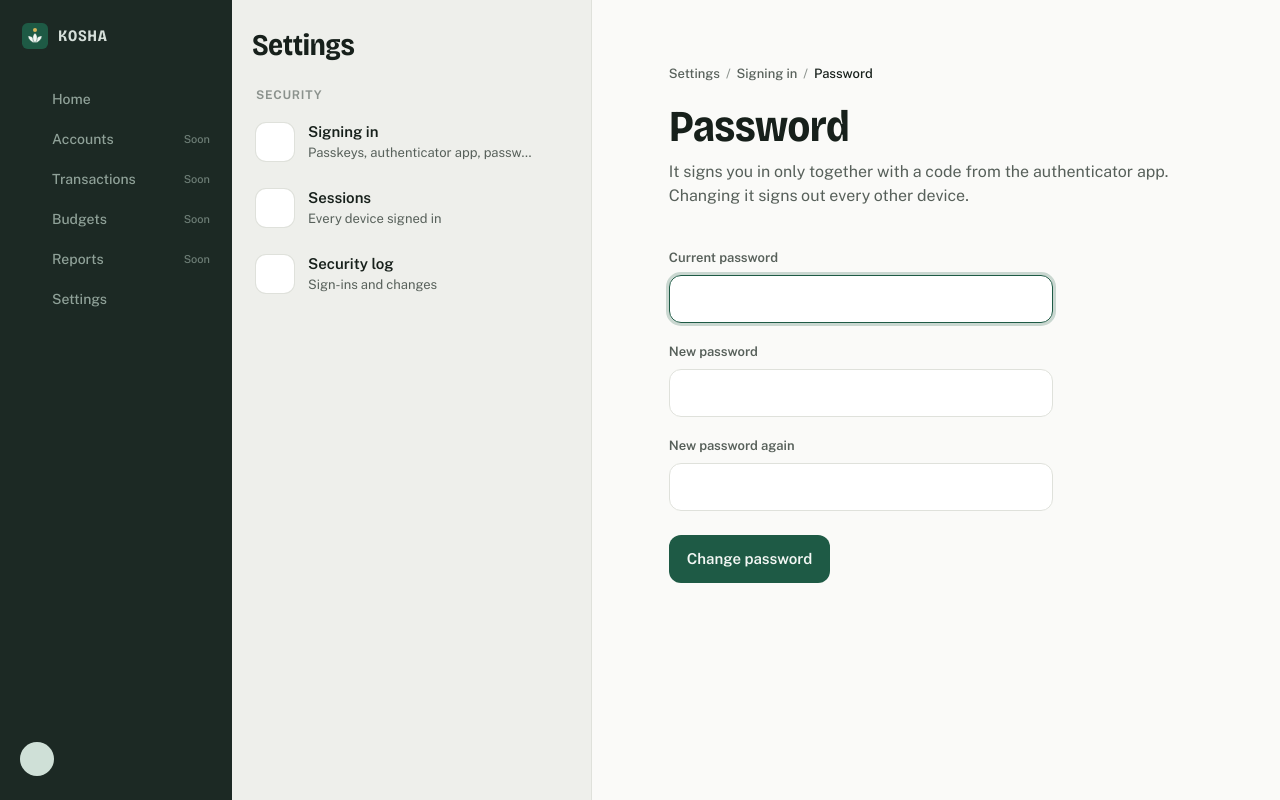
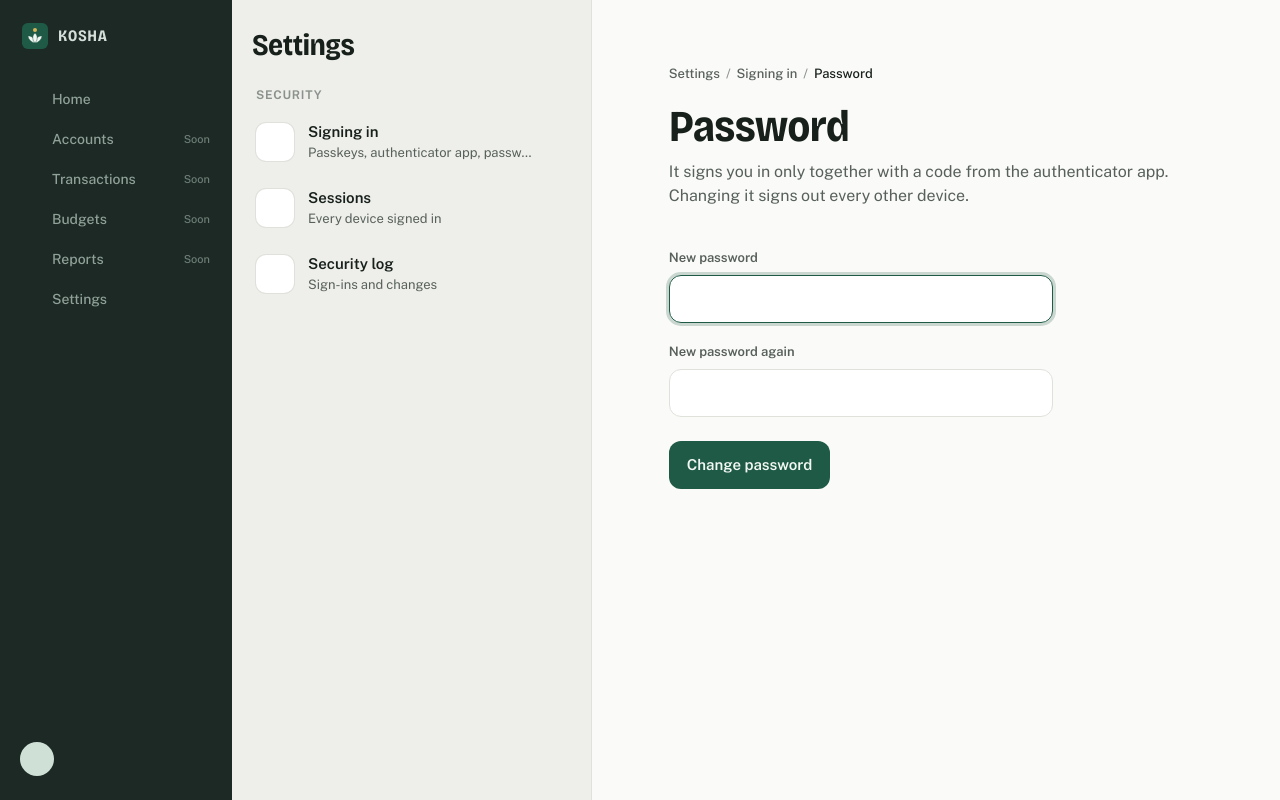
Before and after one commit to prabhuakshay/kosha, a Django app: template templates/signin/password.html in a window 1280 px wide. Run offline with Django 5.2, Linux system fonts and the light colour scheme; the template is opened without the code that fills it, so the values that code supplies are empty; style sheets or scripts are compiled from the project's sources; some libraries are stand-ins or nearby versions.

Commit message:
fix(signin): change a forgotten password after a passkey
Story 27 of #7 says an Owner who forgot their password can sign in
with a Passkey and change it, with no email reset. The password page
used Django's PasswordChangeForm, which demands the current password,
so that Owner was stuck and could only get back in with break_glass.

The page now sets a new password without the current one. It already
sits behind a Confirmation (a Passkey or Authenticator app check in
the last 10 minutes), which is the stronger check, so the extra field
only blocked the forgotten case. Changing it still keeps this Session
and signs out the others.

Refs #7

```diff
--- a/apps/signin/security.py
+++ b/apps/signin/security.py
@@ -4,7 +4,7 @@ from typing import TYPE_CHECKING
 
 from django.contrib import messages
 from django.contrib.auth import get_user_model, update_session_auth_hash
-from django.contrib.auth.forms import PasswordChangeForm
+from django.contrib.auth.forms import SetPasswordForm
 from django.db import transaction
 from django.http import Http404
 from django.shortcuts import get_object_or_404, redirect, render
@@ -201,7 +201,9 @@ def password(request: HttpRequest) -> HttpResponse:
     Returns:
         The form, or a redirect to Security once changed.
     """
-    form = PasswordChangeForm(request.user, request.POST or None)
+    # No current password: the Confirmation is the stronger check, and an
+    # Owner who forgot it must be able to set a new one after a Passkey.
+    form = SetPasswordForm(request.user, request.POST or None)
     if form.is_valid():
         update_session_auth_hash(request, form.save())
         sessions.sign_out_others(request)
--- a/templates/signin/password.html
+++ b/templates/signin/password.html
@@ -9,13 +9,8 @@
         {% csrf_token %}
         <div class="grid gap-4">
             <label class="block">
-                <span class="label">Current password</span>
-                <input class="field mt-1.5" type="password" name="old_password" autocomplete="current-password" required autofocus>
-                {% include "signin/_errors.html" with field=form.old_password %}
-            </label>
-            <label class="block">
                 <span class="label">New password</span>
-                <input class="field mt-1.5" type="password" name="new_password1" autocomplete="new-password" required>
+                <input class="field mt-1.5" type="password" name="new_password1" autocomplete="new-password" required autofocus>
                 {% include "signin/_errors.html" with field=form.new_password1 %}
             </label>
             <label class="block">
```
Also changed, not shown: apps/signin/tests/test_security.py (+10 -9 lines).
